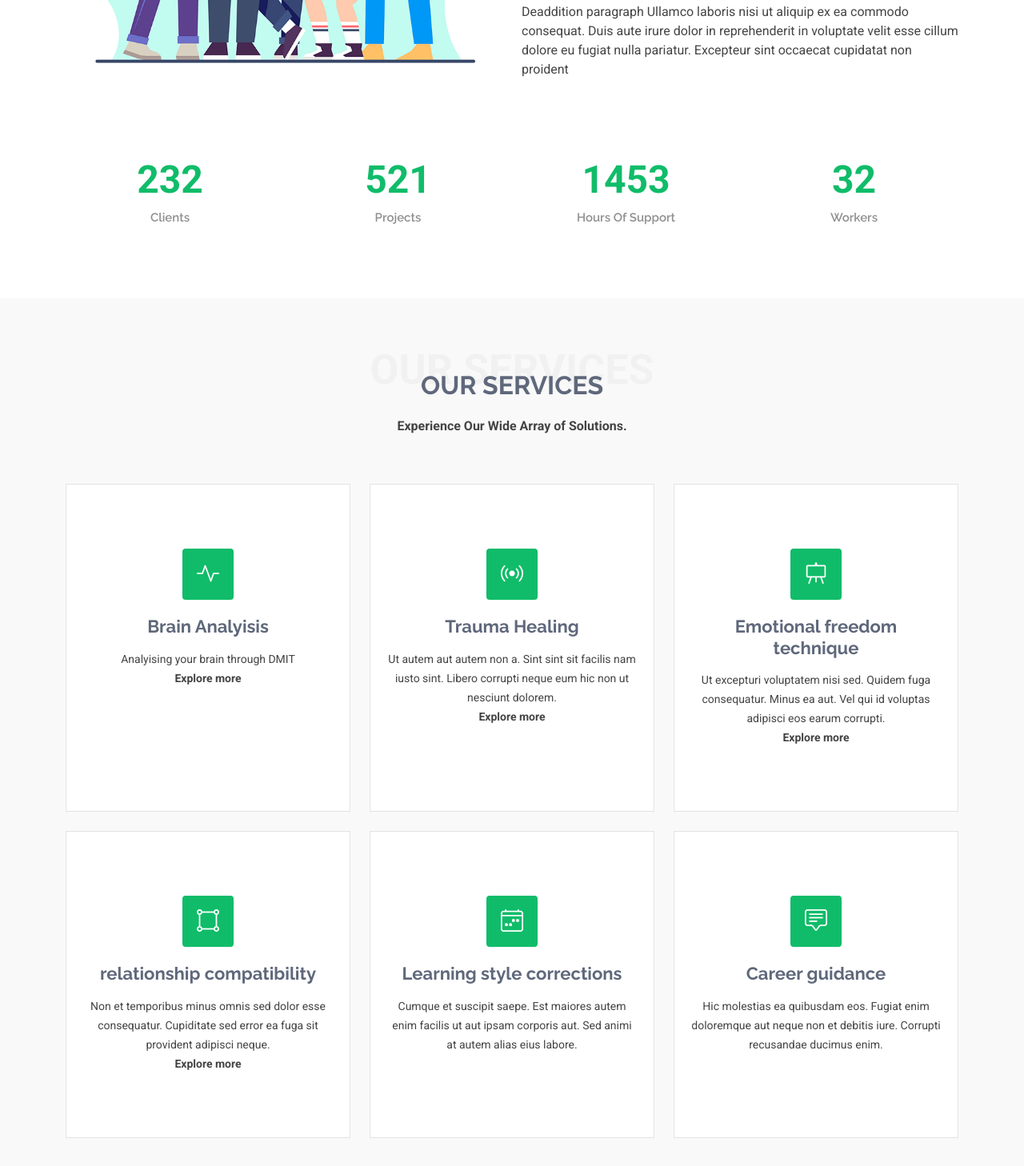
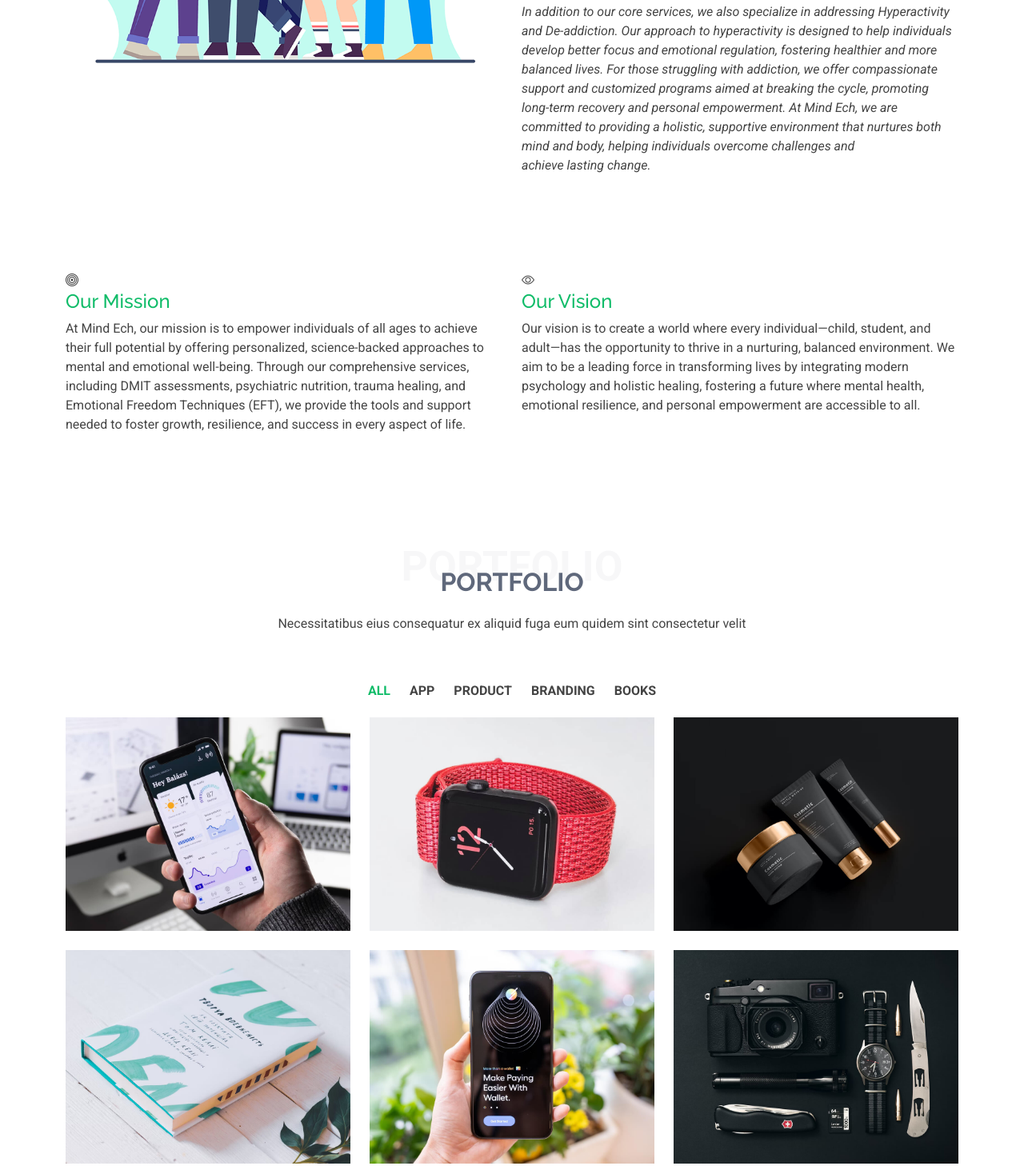
Before and after one commit to Aminaamuzz/mem-new, a plain HTML site: page index.html in a window 1280 px wide. Shown: the part 1474-2932 px from the top of the page at 80% size. Drawn offline with Linux system fonts and the light colour scheme; animation ran at ten frames a second.

Commit message:
index change2

```diff
--- a/index.html
+++ b/index.html
@@ -173,10 +173,13 @@
               <li><i class="bi bi-check2-all"></i> <span>Duis aute irure dolor in reprehenderit in voluptate velit.</span></li>
               <li><i class="bi bi-check2-all"></i> <span>Ullamco laboris nisi ut aliquip ex ea commodo consequat. Duis aute irure dolor in reprehenderit in voluptate trideta storacalaperda mastiro dolore eu fugiat nulla pariatur.</span></li>
             </ul>-->
-            <p>
-              Deaddition paragraph
-              Ullamco laboris nisi ut aliquip ex ea commodo consequat. Duis aute irure dolor in reprehenderit in voluptate
-              velit esse cillum dolore eu fugiat nulla pariatur. Excepteur sint occaecat cupidatat non proident
+            <p class="fst-italic">
+              In addition to our core services, we also specialize in addressing Hyperactivity and De-addiction. Our
+              approach to hyperactivity is designed to help individuals develop better focus and emotional regulation,
+              fostering healthier and more balanced lives. For those struggling with addiction, we offer compassionate
+              support and customized programs aimed at breaking the cycle, promoting long-term recovery and personal
+              empowerment. At Mind Ech, we are committed to providing a holistic, supportive environment that nurtures
+              both mind and body, helping individuals overcome challenges and achieve lasting change.
             </p>
           </div>
         </div>
@@ -186,146 +189,38 @@
     </section><!-- /About Section -->
 
     <!-- Stats Section -->
-    <section id="stats" class="stats section">
-
+    <section id="mission-vision" class="section">
       <div class="container" data-aos="fade-up" data-aos-delay="100">
 
         <div class="row gy-4">
+          <div class="col-lg-6 d-flex">
+            <div class="service-item position-relative w-100">
+              <div class="icon"><i class="bi bi-bullseye icon"></i></div>
+              <h4><a href=" " class="stretched-link">Our Mission</a></h4>
+              <p>At Mind Ech, our mission is to empower individuals of all ages to achieve their full potential
+                 by offering personalized, science-backed approaches to mental and emotional well-being. Through
+                 our comprehensive services, including DMIT assessments, psychiatric nutrition, trauma healing,
+                 and Emotional Freedom Techniques (EFT), we provide the tools and support needed to foster
+                 growth, resilience, and success in every aspect of life.</p>
+            </div>
+          </div><!-- End Mission Item -->
 
-          <div class="col-lg-3 col-md-6">
-            <div class="stats-item text-center w-100 h-100">
-              <!--Our vision ,Our mission Remove clients projects hours of support workers -->
-              <span data-purecounter-start="0" data-purecounter-end="232" data-purecounter-duration="1" class="purecounter"></span>
-              <p>Clients</p>
+          <div class="col-lg-6 d-flex">
+            <div class="service-item position-relative w-100">
+              <div class="icon"><i class="bi bi-eye icon"></i></div>
+              <h4><a href="#" class="stretched-link">Our Vision</a></h4>
+              <p>Our vision is to create a world where every individual—child, student, and adult—has the
+                opportunity to thrive in a nurturing, balanced environment. We aim to be a leading force in
+                transforming lives by integrating modern psychology and holistic healing, fostering a future
+                where mental health, emotional resilience, and personal empowerment are accessible to all.</p>
             </div>
-          </div><!-- End Stats Item -->
-
-          <div class="col-lg-3 col-md-6">
-            <div class="stats-item text-center w-100 h-100">
-              <span data-purecounter-start="0" data-purecounter-end="521" data-purecounter-duration="1" class="purecounter"></span>
-              <p>Projects</p>
-            </div>
-          </div><!-- End Stats Item -->
-
-          <div class="col-lg-3 col-md-6">
-            <div class="stats-item text-center w-100 h-100">
-              <span data-purecounter-start="0" data-purecounter-end="1453" data-purecounter-duration="1" class="purecounter"></span>
-              <p>Hours Of Support</p>
-            </div>
-          </div><!-- End Stats Item -->
-
-          <div class="col-lg-3 col-md-6">
-            <div class="stats-item text-center w-100 h-100">
-              <span data-purecounter-start="0" data-purecounter-end="32" data-purecounter-duration="1" class="purecounter"></span>
-              <p>Workers</p>
-            </div>
-          </div><!-- End Stats Item -->
+          </div><!-- End Vision Item -->
 
         </div>
 
       </div>
+    </section>
 
-    </section><!-- /Stats Section -->
-
-    <!-- Services Section -->
-    <section id="services" class="services section light-background">
-
-      <!-- Section Title -->
-      <div class="container section-title" data-aos="fade-up">
-        <span>OUR SERVICES</span>
-        <h2>OUR SERVICES</h2>
-        <b><p>Experience Our Wide Array of Solutions.</p></b>
-      </div><!-- End Section Title -->
-
-      <div class="container">
-
-        <div class="row gy-4">
-
-          <div class="col-lg-4 col-md-6" data-aos="fade-up" data-aos-delay="100">
-            <div class="service-item position-relative">
-              <div class="icon">
-                <i class="bi bi-activity"></i>
-              </div>
-              <!--<a href="service-details.html" class="stretched-link">-->
-                <h3>Brain Analyisis</h3>
-              </a>
-              <p>Analyising your brain through DMIT</p>
-              <p><b>Explore more</b></p>
-              <a href="service-details.html" class="stretched-link"></a>
-            </div>
-          </div><!-- End Service Item -->
-
-          <div class="col-lg-4 col-md-6" data-aos="fade-up" data-aos-delay="200">
-            <div class="service-item position-relative">
-              <div class="icon">
-                <i class="bi bi-broadcast"></i>
-              </div>
-              <a href="service-details.html" class="stretched-link">
-                <h3>Trauma Healing</h3>
-              </a>
-              <p>Ut autem aut autem non a. Sint sint sit facilis nam iusto sint. Libero corrupti neque eum hic non ut nesciunt dolorem.</p>
-              <p><b>Explore more</b></p>
-            </div>
-          </div><!-- End Service Item -->
-
-          <div class="col-lg-4 col-md-6" data-aos="fade-up" data-aos-delay="300">
-            <div class="service-item position-relative">
-              <div class="icon">
-                <i class="bi bi-easel"></i>
-              </div>
-              <a href="service-details.html" class="stretched-link">
-                <h3>Emotional freedom technique</h3>
-              </a>
-              <p>Ut excepturi voluptatem nisi sed. Quidem fuga consequatur. Minus ea aut. Vel qui id voluptas adipisci eos earum corrupti.</p>
-              <p><b>Explore more</b></p>
-            </div>
-          </div><!-- End Service Item -->
-
-          <div class="col-lg-4 col-md-6" data-aos="fade-up" data-aos-delay="400">
-            <div class="service-item position-relative">
-              <div class="icon">
-                <i class="bi bi-bounding-box-circles"></i>
-              </div>
-              <a href="service-details.html" class="stretched-link">
-                <h3>relationship compatibility</h3>
-              </a>
-              <p>Non et temporibus minus omnis sed dolor esse consequatur. Cupiditate sed error ea fuga sit provident adipisci neque.</p>
-              <p><b>Explore more</b></p>
-              <a href="service-details.html" class="stretched-link"></a>
-            </div>
-          </div><!-- End Service Item -->
-
-          <div class="col-lg-4 col-md-6" data-aos="fade-up" data-aos-delay="500">
-            <div class="service-item position-relative">
-              <div class="icon">
-                <i class="bi bi-calendar4-week"></i>
-              </div>
-              <a href="service-details.html" class="stretched-link">
-                <h3>Learning style corrections</h3>
-              </a>
-              <p>Cumque et suscipit saepe. Est maiores autem enim facilis ut aut ipsam corporis aut. Sed animi at autem alias eius labore.</p>
-              <a href="service-details.html" class="stretched-link"></a>
-            </div>
-          </div><!-- End Service Item -->
-
-          <div class="col-lg-4 col-md-6" data-aos="fade-up" data-aos-delay="600">
-            <div class="service-item position-relative">
-              <div class="icon">
-                <i class="bi bi-chat-square-text"></i>
-              </div>
-              <a href="service-details.html" class="stretched-link">
-                <h3>Career guidance</h3>
-              </a>
-              <p>Hic molestias ea quibusdam eos. Fugiat enim doloremque aut neque non et debitis iure. Corrupti recusandae ducimus enim.</p>
-              <a href="service-details.html" class="stretched-link"></a>
-            </div>
-          </div><!-- End Service Item -->
-
-        </div>
-
-      </div>
-
-    </section><!-- /Services Section -->
 
     <!-- Portfolio Section -->
     <section id="portfolio" class="portfolio section">
```
